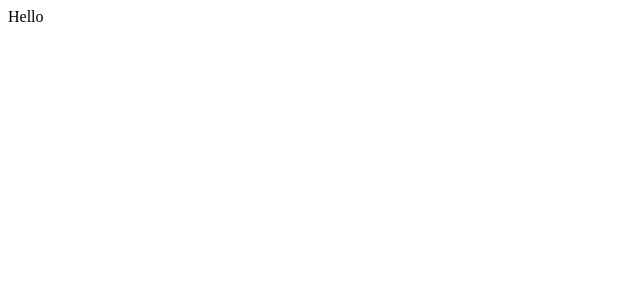
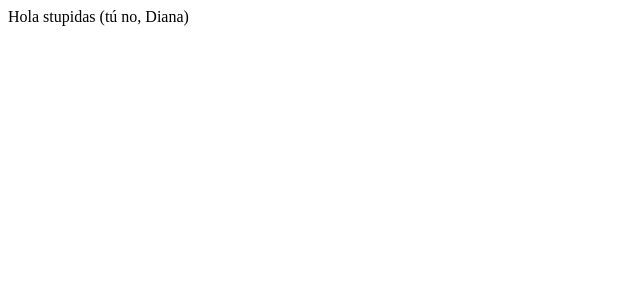
Before and after one commit to maryanesmrq/DEV003-burger-queen, a Next.js app: page /historia2 in a window 1280 px wide. Shown: the top 300 px of the page, without its empty margins (0-640 px from the left). Built offline with nearby package versions, Linux system fonts and the light colour scheme.

Commit message:
cambio de prueba

```diff
--- a/src/pages/historia2.js
+++ b/src/pages/historia2.js
@@ -1,5 +1,5 @@
 export default function Historia2() {
-    return <div>Hello</div>
+    return <div>Hola stupidas (tú no, Diana)</div>
     //componente resumen de orden
     //componente de almuerzo
   }
```
